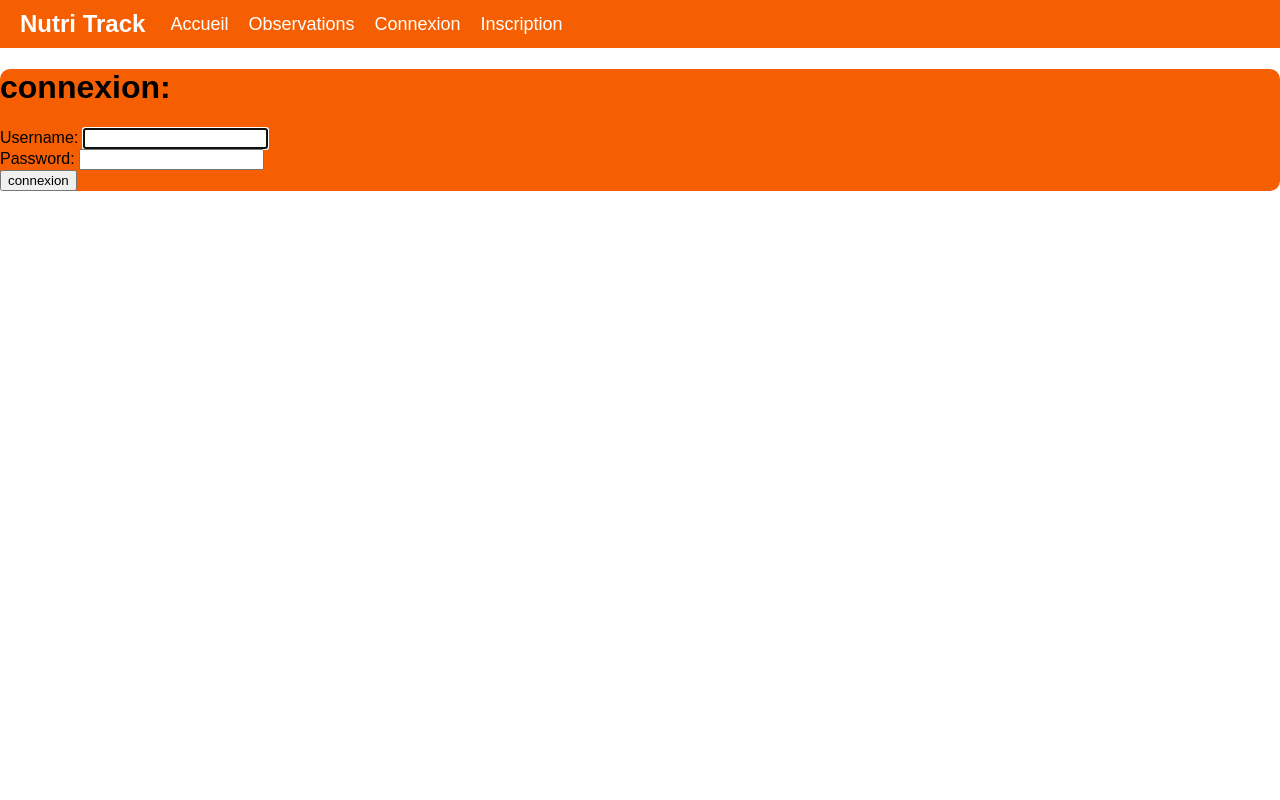
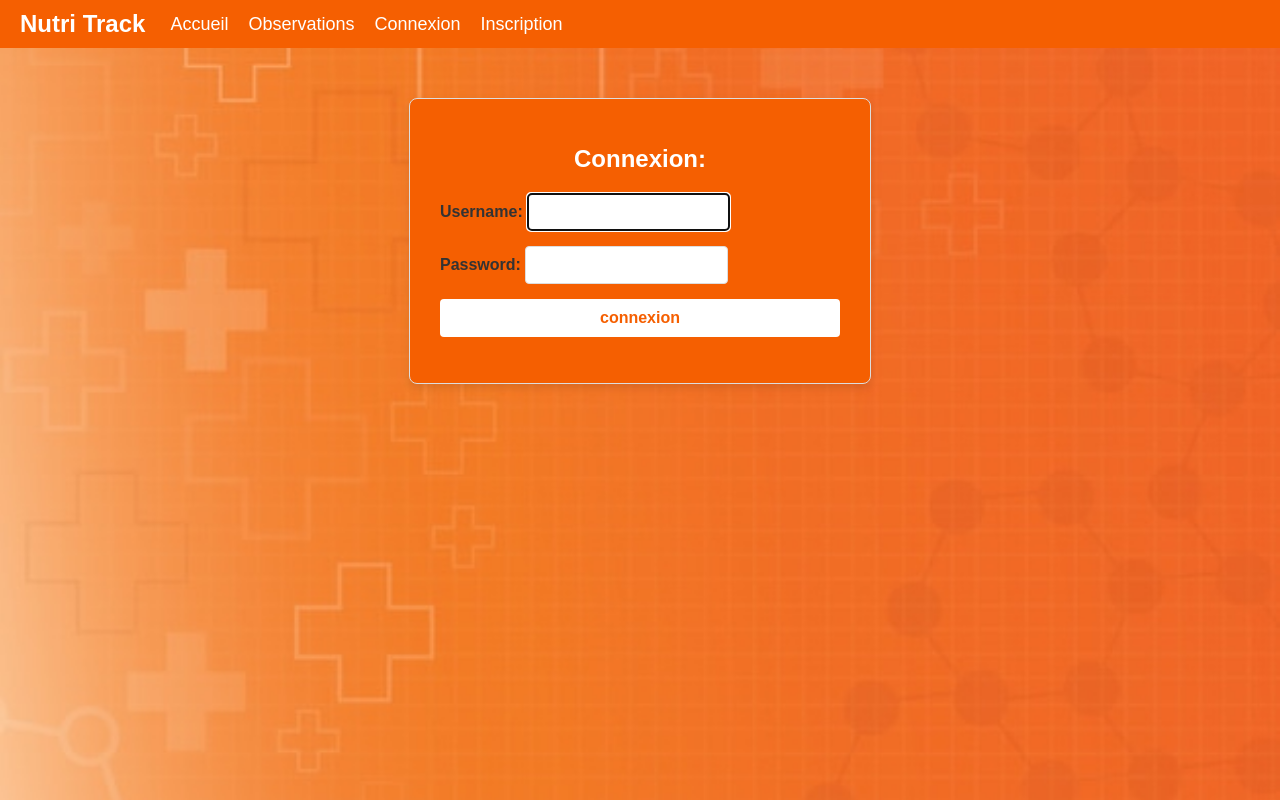
Before and after one commit to GuillaumeLeroy34/Application-Fhir, a Django app: page /connexion in a window 1280 px wide. Run offline with Django 5.2, Linux system fonts and the light colour scheme.

Commit message:
CSS de la page de connexion et navigation

```diff
--- a/app_fhir/app_fhir/static/css/connexion.css
+++ b/app_fhir/app_fhir/static/css/connexion.css
@@ -1,6 +1,77 @@
-div{
-  background-color: #F55F01;
-  border-radius: 10px;
-  align-items: center;
 
+
+/* Styles généraux pour la page de connexion */
+body {
+    font-family: Arial, sans-serif;
+    background-image:url("../images/orange-medical-background_23-2147490513-3244511653.jpg");/* Couleur de fond de la page */
+    background-size: 100%;
+    color: #333; /* Couleur du texte principal */
+    margin: 0;
+    padding: 0;
 }
+
+.connexion-container {
+    max-width: 400px;
+    margin: 50px auto; /* Centrer le formulaire horizontalement */
+    padding: 30px;
+    border: 1px solid #ddd;
+    border-radius: 8px;
+    box-shadow: 0 4px 8px rgba(0, 0, 0, 0.1); /* Ombre légère pour le formulaire */
+    background-color: #F55F01; /* Fond du formulaire */
+}
+
+h1 {
+    color: white; /* Utilisation de la couleur orange pour le titre */
+    text-align: center;
+    font-size: 24px;
+    margin-bottom: 20px;
+}
+
+form {
+    display: flex;
+    flex-direction: column; /* Organiser les éléments du formulaire en colonne */
+    gap: 15px; /* Espacement entre les champs du formulaire */
+}
+
+label {
+    font-weight: bold;
+    color: #333;
+}
+
+input[type="text"],
+input[type="password"] {
+    padding: 10px;
+    border: 1px solid #ddd;
+    border-radius: 4px;
+    font-size: 14px;
+}
+
+input[type="submit"] {
+    background-color: white; /* Bouton de soumission en orange */
+    color: #F55F01;
+    border: none;
+    border-radius: 4px;
+    padding: 10px;
+    cursor: pointer;
+    font-size: 16px;
+    font-weight: bold;
+    transition: background-color 0.3s ease;
+}
+
+input[type="submit"]:hover {
+    background-color: lightgrey; /* Couleur plus foncée pour le survol */
+}
+
+.errors {
+    background-color: #ffe6e6;
+    color: #d9534f;
+    border: 1px solid #d9534f;
+    padding: 10px;
+    margin-bottom: 15px;
+    border-radius: 4px;
+}
+
+.errors p {
+    margin: 0;
+    font-size: 14px;
+}
--- a/app_fhir/app_fhir/templates/app_fhir/connexion.html
+++ b/app_fhir/app_fhir/templates/app_fhir/connexion.html
@@ -2,8 +2,8 @@
 {% load static %}
 {% block content %}
 <link rel="stylesheet" type="text/css" href="{% static 'css/connexion.css' %}">
-<div>
-    <h1>connexion:</h1>
+<div class=connexion-container>
+    <h1>Connexion:</h1>
     <form method="post">
       {% csrf_token %} {{ form }}
       <input type="submit" value="connexion" />
--- a/app_fhir/app_fhir/templates/app_fhir/navigation.html
+++ b/app_fhir/app_fhir/templates/app_fhir/navigation.html
@@ -9,6 +9,7 @@
         <li><a href="{% url 'observations' %}">Observations</a></li>
         {% if user.is_authenticated %}
 
+
         {% else %}
             <li><a href="{% url 'connexion' %}">Connexion</a></li>
             <li><a href="{% url 'inscription' %}"> Inscription</a></li>
```
